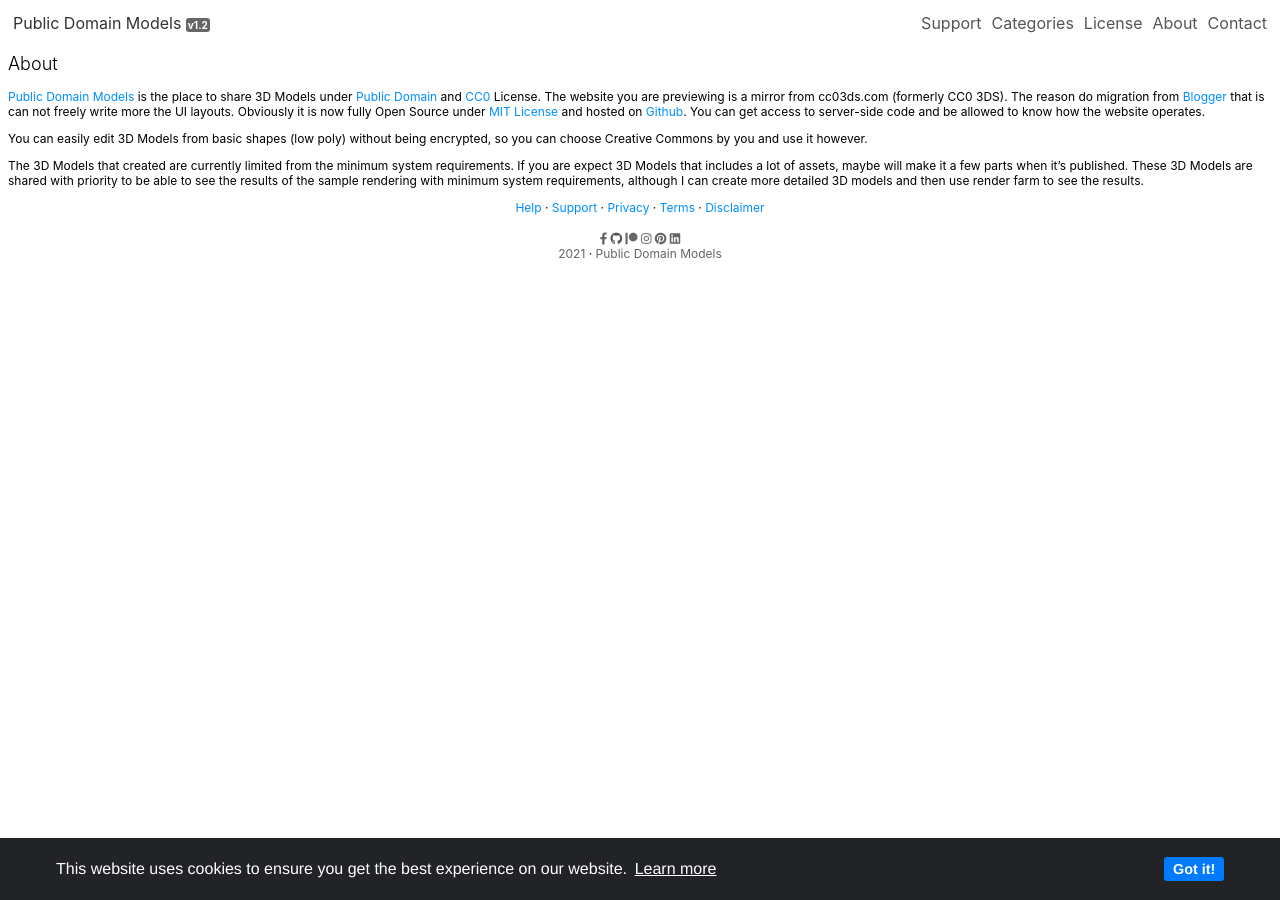
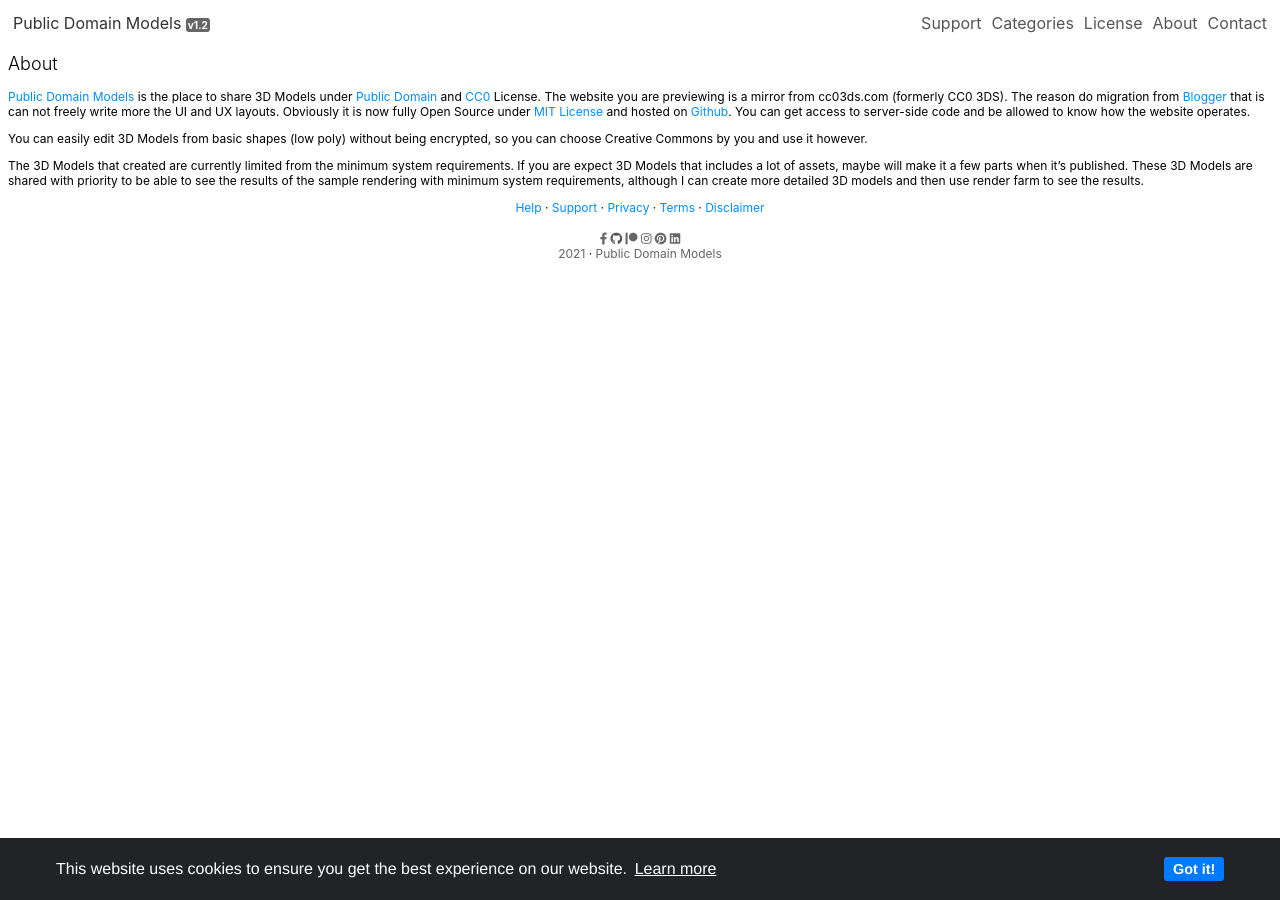
Before and after one commit to mohamadrido/project, a Jekyll site: the page built from about.html, in a window 1280 px wide. Built offline with Jekyll 4.4.1, drawn with Linux system fonts in a browser that asks for light colours.

Commit message:
Update about.html

```diff
--- a/about.html
+++ b/about.html
@@ -2,7 +2,7 @@
 layout: page
 title: About
 ---
-<p><a style="color: #008eff;" href="https://publicdomainmodels.com">Public Domain Models</a> is the place to share 3D Models under <a style="color: #008eff;" href="https://creativecommons.org/publicdomain/mark/1.0">Public Domain</a> and <a style="color: #008eff;" href="https://creativecommons.org/publicdomain/zero/1.0">CC0</a> License. The website you are previewing is a mirror from cc03ds.com (formerly CC0 3DS). The reason do migration from <a style="color: #008eff;" href="https://blogger.com">Blogger</a> that is can not freely write more the UI layouts. Obviously it is now fully Open Source under <a style="color: #008eff;" href="https://raw.githubusercontent.com/publicdomainmodels/project/main/LICENSE">MIT License</a> and hosted on <a style="color: #008eff;" href="https://github.com">Github</a>. You can get access to server-side code and be allowed to know how the website operates.</p>
+<p><a style="color: #008eff;" href="https://publicdomainmodels.com">Public Domain Models</a> is the place to share 3D Models under <a style="color: #008eff;" href="https://creativecommons.org/publicdomain/mark/1.0">Public Domain</a> and <a style="color: #008eff;" href="https://creativecommons.org/publicdomain/zero/1.0">CC0</a> License. The website you are previewing is a mirror from cc03ds.com (formerly CC0 3DS). The reason do migration from <a style="color: #008eff;" href="https://blogger.com">Blogger</a> that is can not freely write more the UI and UX layouts. Obviously it is now fully Open Source under <a style="color: #008eff;" href="https://raw.githubusercontent.com/publicdomainmodels/project/main/LICENSE">MIT License</a> and hosted on <a style="color: #008eff;" href="https://github.com">Github</a>. You can get access to server-side code and be allowed to know how the website operates.</p>
 <p>You can easily edit 3D Models from basic shapes (low poly) without being encrypted, so you can choose Creative Commons by you and use it however.</p>
 <p>The 3D Models that created are currently limited from the minimum system requirements. If you are expect 3D Models that includes a lot of assets, maybe will make it a few parts when it’s published. These 3D Models are shared with priority to be able to see the results of the sample rendering with minimum system requirements, although I can create more detailed 3D models and then use render farm to see the results.</p>
 <div style="text-align: center;">
```
